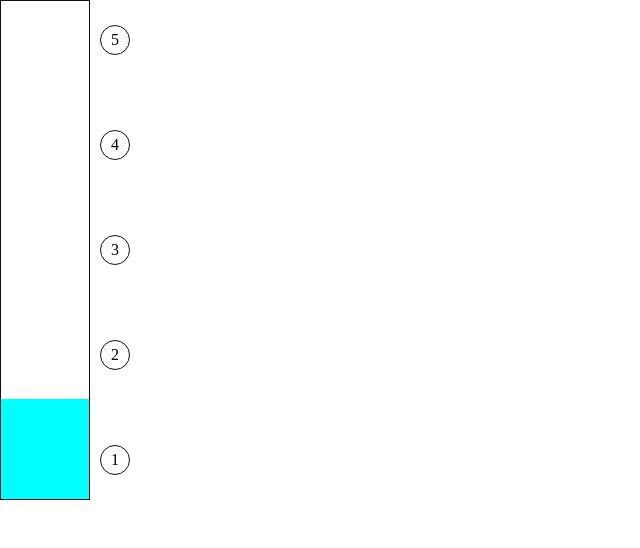
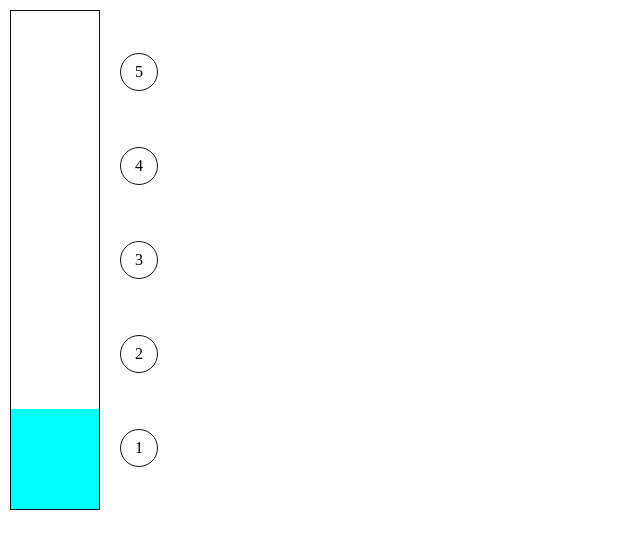
Before and after one commit to olegtulinov/elevator, a Vue app: page / in a window 1280 px wide. Shown: the top 548 px of the page, without its empty margins (0-640 px from the left). Built offline with nearby package versions, Linux system fonts and the light colour scheme.

Commit message:
fix style

```diff
--- a/src/App.vue
+++ b/src/App.vue
@@ -19,6 +19,14 @@ export default {
   data() {
     return {
       floors: 5,
+      floor: 1,
+      callList: [],
+      time: 0,
+      firstTimeOut: null,
+      secondTimeOut: null,
+      elevators: [
+        { id: 1, floor: 1, isFree: true, direction: "none", inProgress: 'none' },
+      ],
     }
   },
 }
@@ -33,13 +41,19 @@ export default {
   display: flex;
   flex-direction: column-reverse;
   padding: 25px 10px;
-  gap: 75px
 }
 
 .button {
-  padding: 5px 10px;
+  display: flex;
+  align-items: center;
+  justify-content: center;
+  height: 35px;
+  width: 35px;
+  margin: auto 0;
+  padding: 18px;
   border-radius: 50%;
   border: 1px solid #111;
+  /* cursor: pointer; */
 }
 
 .elevator {
@@ -58,5 +72,6 @@ export default {
   width: 90px;
   height: 500px;
   border: 1px solid #111;
+  margin: 10px;
 }
 </style>
```
